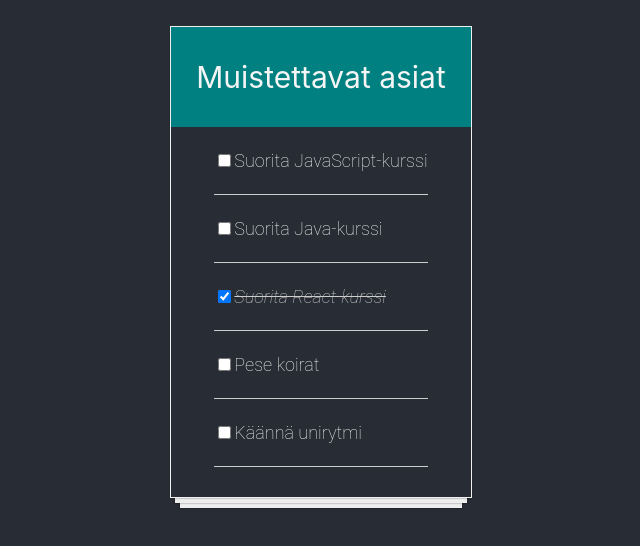
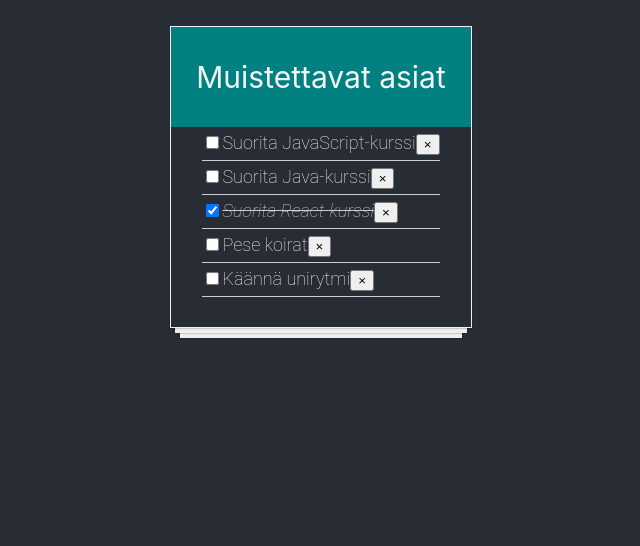
Before and after one commit to saijalatvakangas/notepad, a React (Create React App) app: page / in a window 1280 px wide. Shown: the top 546 px of the page, without its empty margins (319-959 px from the left). Built offline with nearby package versions, Linux system fonts and the light colour scheme.

Commit message:
add remove button for tasks

```diff
--- a/src/components/TodoItem.js
+++ b/src/components/TodoItem.js
@@ -9,14 +9,19 @@
 
   return (
     <div className="list-item">
-      <input
-        type="checkbox"
-        checked={ props.item.completed }
-        onChange={ () => props.handleChange(props.item.id) }
-      />
-      <p style={ props.item.completed ? completedStyle : null }>
+      <label style={ props.item.completed ? completedStyle : null }>
+        <input
+          type="checkbox"
+          className="list-box"
+          checked={ props.item.completed }
+          onChange={ () => props.handleChange(props.item.id) }
+        />
         { props.item.text }
-      </p>
+      </label>
+      <button
+        className="delete"
+        onClick={ () => props.handleRemove(props.item.id) }
+      >&times;</button>
     </div>
   );
 }
```
